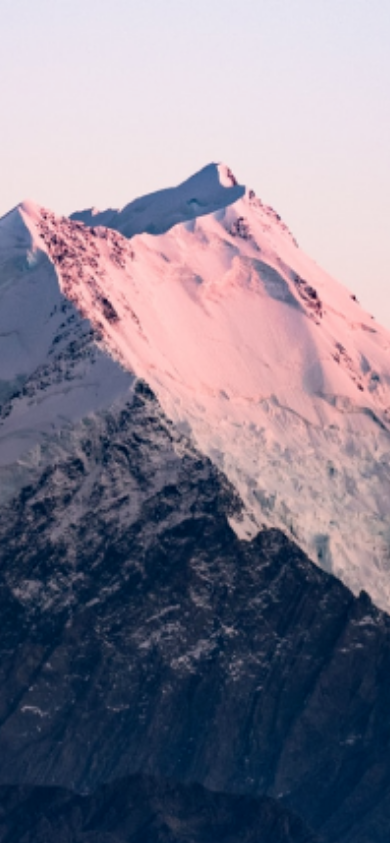
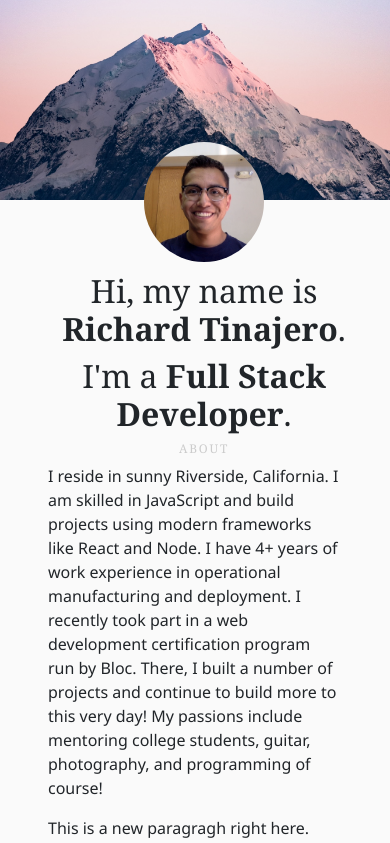
Before and after one commit to rj-tinajero/my-profile, a React (Create React App) app: page / in a window 390 px wide. Shown: the top 843 px of the page. Built offline with nearby package versions, Linux system fonts and the light colour scheme.

Commit message:
templates done

```diff
--- a/src/App.css
+++ b/src/App.css
@@ -1,42 +1,22 @@
-/* .App {
-  text-align: center;
-}
+@media only screen and (min-width: 768px) {
+  .bg {
+    min-height: 100vh;
+    background: url(./assets/background-graphic.png);
+    background-repeat: no-repeat;
+    background-size: cover;
+    background-position: center center;
+  }
 
-.App-logo {
-  height: 40vmin;
-  pointer-events: none;
-}
-
-.App-header {
-  background-color: #282c34;
-  min-height: 100vh;
-  display: flex;
-  flex-direction: column;
-  align-items: center;
-  justify-content: center;
-  font-size: calc(10px + 2vmin);
-  color: white;
-}
-
-.App-link {
-  color: #61dafb;
-} */
-
-.bg {
-  min-height: 100vh;
-  background: url(./assets/background-graphic.png);
-  background-repeat: no-repeat;
-  background-size: cover;
-  background-position: center center;
 
 }
 
-@media only screen and (max-width: 991px) {
+@media only screen and (max-width: 767px) {
   .bg {
     background: url(./assets/background-graphic-tablet.png);
     background-repeat: no-repeat;
     background-size: cover;
     background-position: center center;
+    min-height: 200px
   }
 }
 
@@ -46,12 +26,21 @@
     background-repeat: no-repeat;
     background-size: cover;
     background-position: center center;
+    min-height: 200px
+  }
+
+
+  .content {
+    z-index: 1;
+    top: -106px;
   }
 }
 
-/* .content {
-  min-height: 100vh;
-} */
+.content {
+  padding-left: 48px;
+  padding-top: 48px;
+  padding-right: 30px;
+}
 
 .title {
   font-family: 'Noto Serif';
@@ -61,6 +50,11 @@
   border-radius: 50%;
   height: 120px;
   width: 120px;
+  margin-bottom: 10px;
+}
+
+.abt_p {
+  padding-right: 20px;
 }
 
 h5 {
@@ -84,9 +78,19 @@ p {
 }
 
 body {
-  background-color: #E5E5E5;
+  background-color: #FAFAFA;
 }
 
-/* .social {
-  justify-content: center
-} */
+.card {
+  position: absolute;
+  left: 0%;
+  right: 0%;
+  top: 0%;
+  bottom: 0%;
+
+  background: #FFFFFF;
+  /* Card Shadow */
+
+  box-shadow: 0px 15px 40px rgba(0, 0, 0, 0.15);
+  border-radius: 10px;
+}
--- a/src/App.js
+++ b/src/App.js
@@ -8,12 +8,12 @@ function App() {
   return (
     <div className="container-fluid">
       <div className="row">
-        <div class="col-md-5 bg"></div>
-        <div class="col-md-7 content p-5">
+        <div className="col-md-5 bg"></div>
+        <div className="col-md-7 content mx-auto">
 
           <div className="row">
-            <div className="col-sm-3 order-sm-2 d-flex justify-content-center"><img className="headshot order-1" src={headshot} /></div>
-            <div className="col-sm-9 order-sm-1 title text-center text-sm-left">
+            <div className="col-sm-3 order-sm-2 d-flex justify-content-center headshot-wrapper my-auto"><img className="headshot order-1" src={headshot} /></div>
+            <div className="col-sm-9 order-sm-1 title text-center text-sm-left my-auto">
               <h2>Hi, my name is <strong>Richard Tinajero</strong>.</h2>
               <h2>I'm a <strong>Full Stack Developer</strong>.</h2>
             </div>
@@ -23,6 +23,8 @@ function App() {
           <div className="row">
             <div className="col-sm-12 text-center text-sm-left"><h5>ABOUT</h5></div>
           </div>
+
+          <div className="abt_p">
             <p>I reside in sunny Riverside, California. I am skilled in JavaScript and build projects using modern frameworks like React and Node. I have
                   4+ years of work experience in operational manufacturing and deployment. I recently took part in a web development
                   certification program run by Bloc. There, I built a number of projects and continue to build more to this very day!
@@ -38,14 +40,30 @@ function App() {
             >
               Check out my resume
             </a>
+          </div>
+
           <div className="row">
             <div className="col-sm-12 text-center text-sm-left"><h5>PROJECTS</h5></div>
           </div>
 
-          <div className="row">
-            {/* <div className="col-sm-6">Project</div>
-            <div className="col-sm-6">Project</div> */}
+          {/* <div className="row">
+            <div className="col-sm-6">
+              <div className="card">
+                <img  src="..." alt="Card image cap"/>
+                <div className="card-body">
+                  <p className="card-text">Profile</p>
                 </div>
+              </div>
+            </div>
+            <div className="col-sm-6">
+              <div className="card">
+                <img  src="..." alt="Card image cap"/>
+                <div className="card-body">
+                  <p className="card-text">Profile</p>
+                </div>
+              </div>
+            </div>
+          </div> */}
 
 
           <div className="row">
```
Lines whose indentation alone changed are shown as unchanged.
